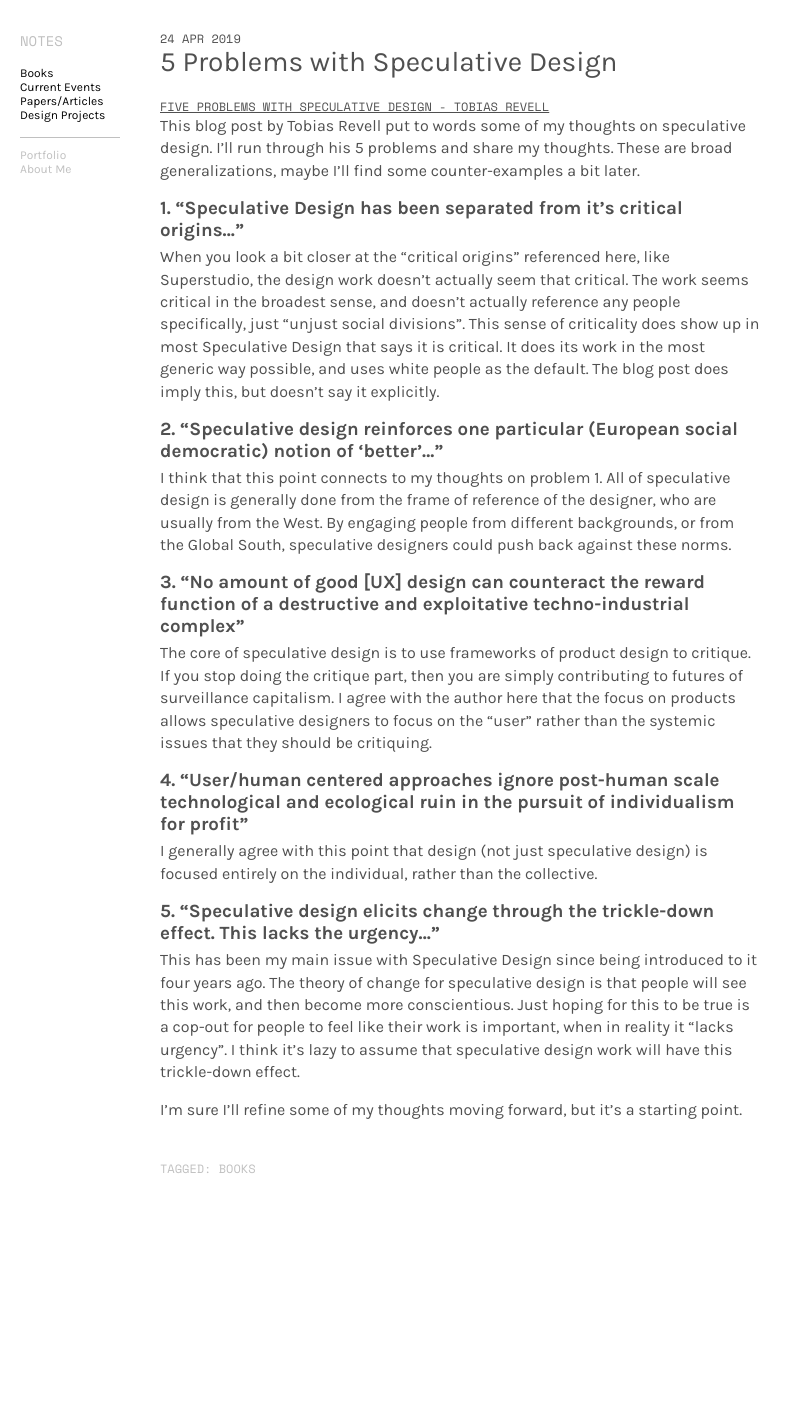
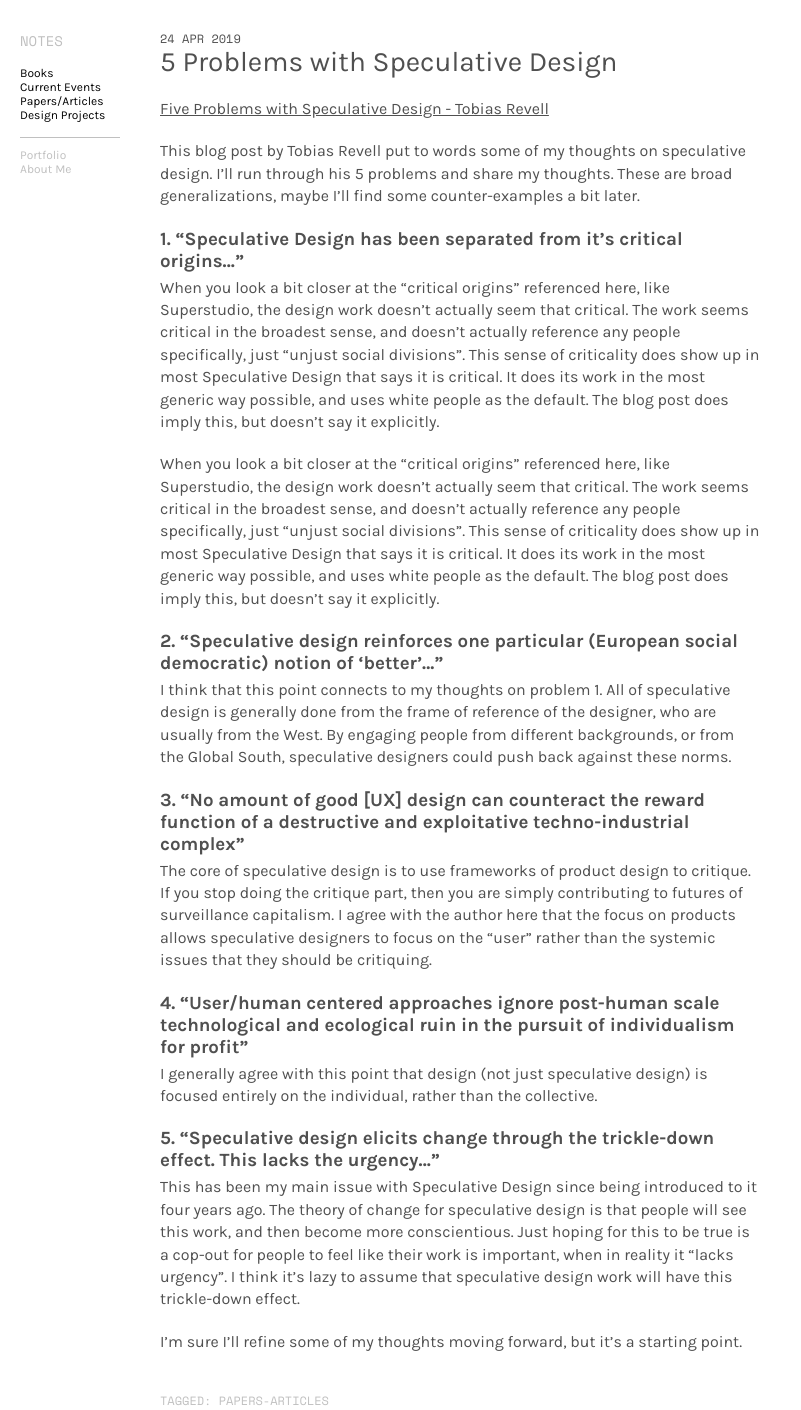
Before and after one commit to andoncemore/notes-blog, a Jekyll site: the page built from _posts/2019-04-24-speculative_design_problems.md, in a window 1280 px wide. Shown: the whole page, without its empty margins (0-801 px from the left). Built offline with Jekyll 4.4.1, drawn with Linux system fonts in a browser that asks for light colours.

Commit message:
Fixing template error

```diff
--- a/_layouts/post.html
+++ b/_layouts/post.html
@@ -4,7 +4,7 @@ layout: default
 
 <h4>{{ page.date | date_to_string }}</h4>
 <h1>{{ page.title }}</h1>
-<h4><a href="{{ page.source }}">{{ page.sourcetitle }}</a></h4>
+<p><a href="{{ page.source }}">{{ page.sourcetitle }}</a></p>
 {{ content }}
 <footer>
     <p>Tagged: {% for c in page.tags %}{{ c }} {% endfor%}</p>
--- a/_posts/2019-04-24-speculative_design_problems.md
+++ b/_posts/2019-04-24-speculative_design_problems.md
@@ -1,7 +1,7 @@
 ---
 layout: post
 title: 5 Problems with Speculative Design
-tags: ["Books"]
+tags: ["Papers-Articles"]
 sourcetitle: Five Problems with Speculative Design - Tobias Revell
 source: http://blog.tobiasrevell.com/2019/04/five-problems-with-speculative-design.html
 ---
@@ -9,6 +9,9 @@ This blog post by Tobias Revell put to words some of my thoughts on speculative
 
 ### 1. "Speculative Design has been separated from it's critical origins..."
 When you look a bit closer at the "critical origins" referenced here, like Superstudio, the design work doesn't actually seem that critical. The work seems critical in the broadest sense, and doesn't actually reference any people specifically, just "unjust social divisions". This sense of criticality does show up in most Speculative Design that says it is critical. It does its work in the most generic way possible, and uses white people as the default. The blog post does imply this, but doesn't say it explicitly.
+
+When you look a bit closer at the "critical origins" referenced here, like Superstudio, the design work doesn't actually seem that critical. The work seems critical in the broadest sense, and doesn't actually reference any people specifically, just "unjust social divisions". This sense of criticality does show up in most Speculative Design that says it is critical. It does its work in the most generic way possible, and uses white people as the default. The blog post does imply this, but doesn't say it explicitly.
+
 
 ### 2. "Speculative design reinforces one particular (European social democratic) notion of 'better'..."
 I think that this point connects to my thoughts on problem 1. All of speculative design is generally done from the frame of reference of the designer, who are usually from the West. By engaging people from different backgrounds, or from the Global South, speculative designers could push back against these norms.
--- a/_sass/main.scss
+++ b/_sass/main.scss
@@ -120,7 +120,7 @@ aside{
     p{
         line-height:1.4;
         color: $text-color;
-        margin-bottom:15px;
+        margin-bottom:20px;
     }
     code{
         background:yellow;
@@ -214,6 +214,7 @@ aside{
             background:yellow;
         }
     }
+
 }
 
 
```
